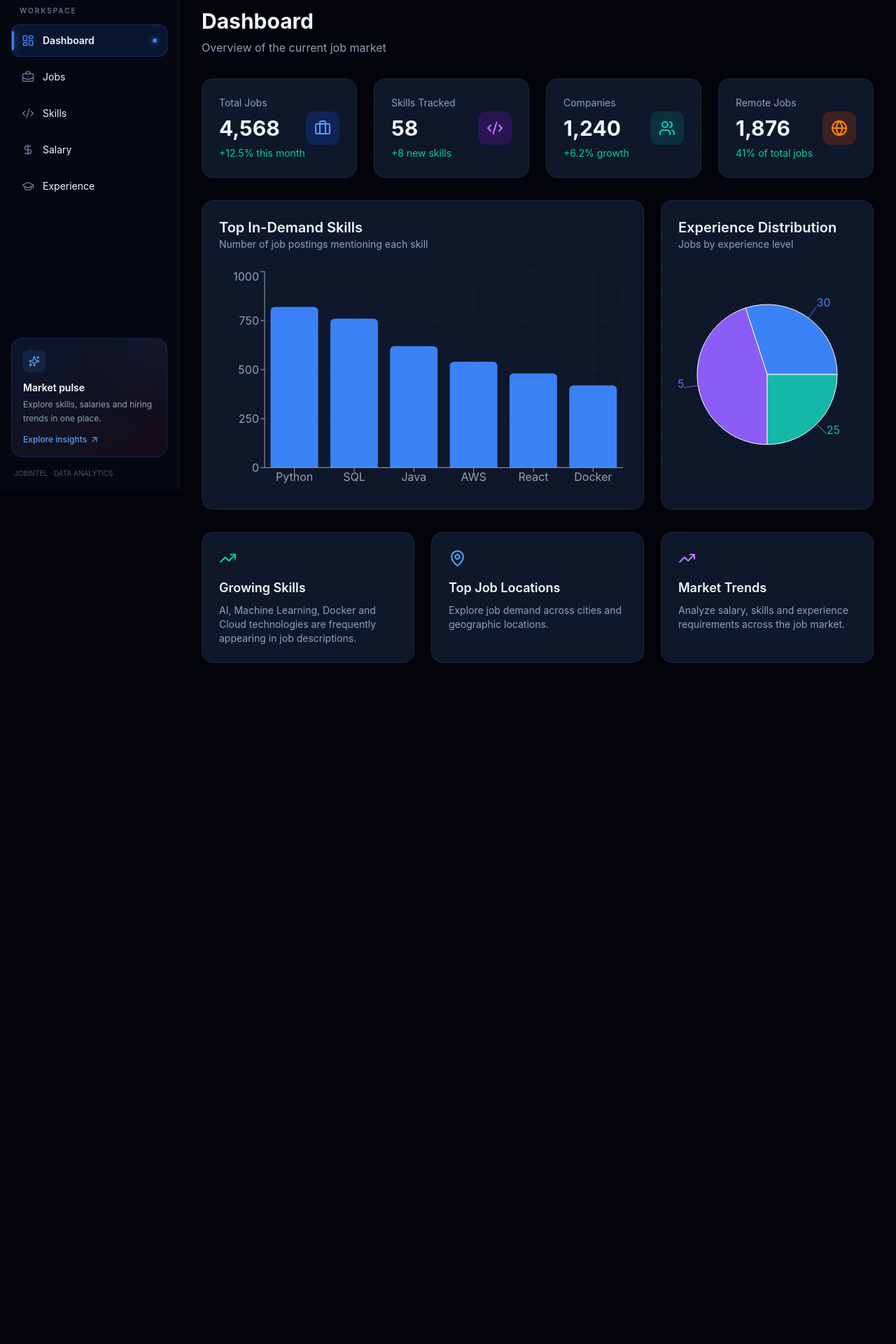
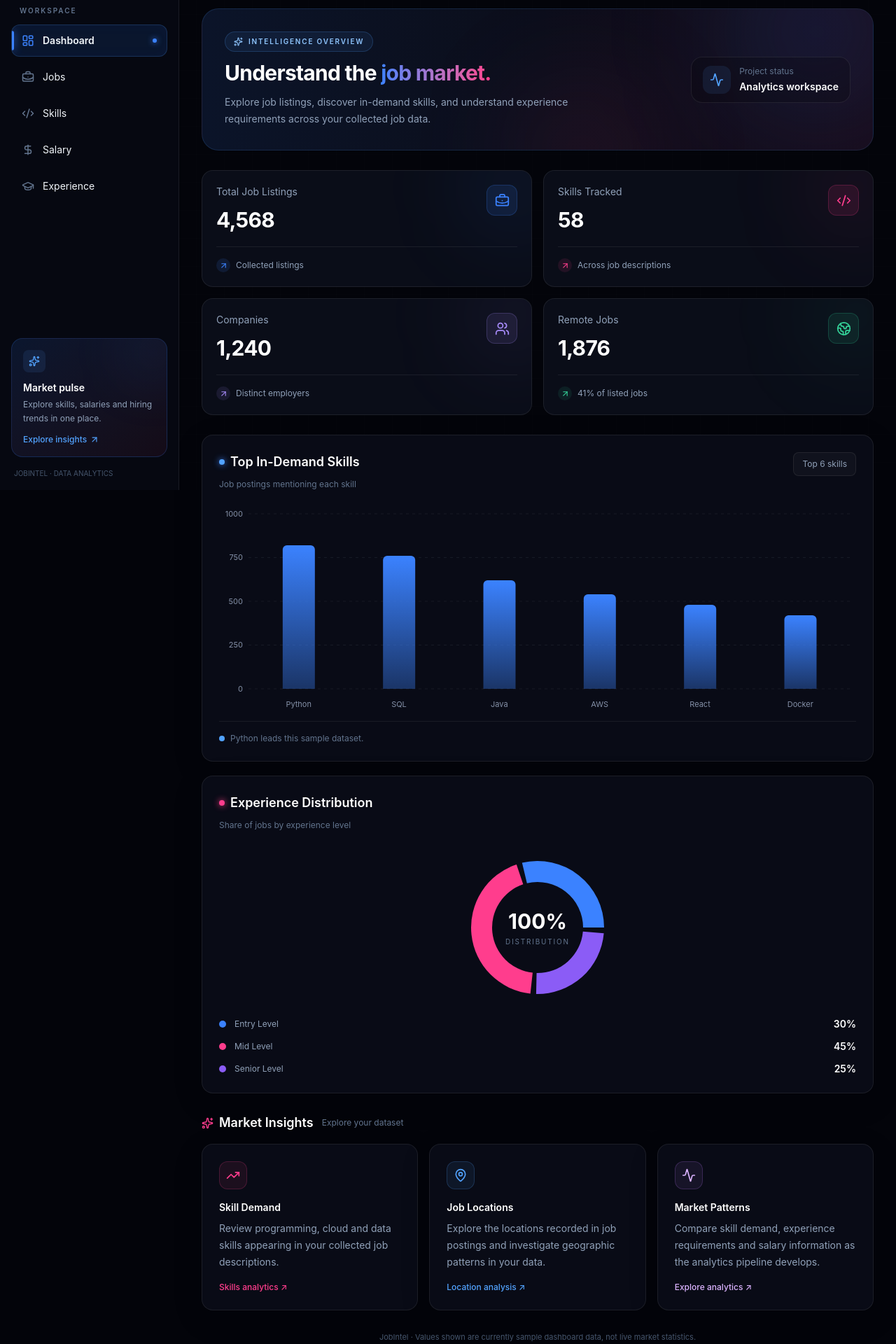
Before and after one commit to Aishwarya-112006/job-market-intelligence, a React app in the folder frontend/: page / in a window 1280 px wide. Shown: the part 100-2020 px from the top of the page at 70% size. Before the commit the page ends 1079 px from the top, so only its background shows below. Built offline with nearby package versions, Linux system fonts and the light colour scheme; the HTML template or start-up script is replaced by a standard one.

Commit message:
Redesign dashboard with neon analytics UI

```diff
--- a/frontend/src/pages/Dashboard.jsx
+++ b/frontend/src/pages/Dashboard.jsx
@@ -1,10 +1,14 @@
+
 import {
-  Briefcase,
+  BriefcaseBusiness,
   Users,
   Code2,
-  Globe,
+  Globe2,
   TrendingUp,
   MapPin,
+  ArrowUpRight,
+  Sparkles,
+  Activity,
 } from "lucide-react";
 
 import {
@@ -35,319 +39,350 @@ const experienceData = [
   { name: "Senior Level", value: 25 },
 ];
 
-const COLORS = ["#3b82f6", "#8b5cf6", "#14b8a6"];
+const COLORS = ["#3b82ff", "#ff3d8d", "#8b5cf6"];
+
+const stats = [
+  {
+    label: "Total Job Listings",
+    value: "4,568",
+    change: "Collected listings",
+    icon: BriefcaseBusiness,
+    accent: "#3b82ff",
+    glow: "rgba(59,130,255,0.12)",
+  },
+  {
+    label: "Skills Tracked",
+    value: "58",
+    change: "Across job descriptions",
+    icon: Code2,
+    accent: "#ff3d8d",
+    glow: "rgba(255,61,141,0.10)",
+  },
+  {
+    label: "Companies",
+    value: "1,240",
+    change: "Distinct employers",
+    icon: Users,
+    accent: "#a78bfa",
+    glow: "rgba(167,139,250,0.10)",
+  },
+  {
+    label: "Remote Jobs",
+    value: "1,876",
+    change: "41% of listed jobs",
+    icon: Globe2,
+    accent: "#34d399",
+    glow: "rgba(52,211,153,0.09)",
+  },
+];
+
+const panelClass =
+  "rounded-2xl border border-white/[0.08] bg-[#0a0d18]/90 p-5 shadow-[0_12px_45px_rgba(0,0,0,0.12)] sm:p-6";
+
+const tooltipStyle = {
+  backgroundColor: "#0b1020",
+  border: "1px solid rgba(59,130,255,0.3)",
+  borderRadius: "12px",
+  color: "#f4f7ff",
+};
 
 function Dashboard() {
   return (
-    <div className="space-y-8">
+    <div className="space-y-7">
+      {/* Dashboard heading */}
+      <section className="relative overflow-hidden rounded-3xl border border-blue-400/15 bg-gradient-to-r from-[#0b1429] via-[#0b0e1b] to-[#180b19] p-6 sm:p-8">
+        <div className="pointer-events-none absolute -right-12 -top-24 h-64 w-64 rounded-full bg-blue-500/15 blur-[90px]" />
+        <div className="pointer-events-none absolute -bottom-24 right-1/3 h-48 w-48 rounded-full bg-[#ff3d8d]/10 blur-[80px]" />
 
-      {/* Page Header */}
+        <div className="relative flex flex-col justify-between gap-6 sm:flex-row sm:items-center">
           <div>
-        <h1 className="text-3xl font-bold">
-          Dashboard
+            <div className="mb-3 inline-flex items-center gap-2 rounded-full border border-blue-400/20 bg-blue-400/[0.08] px-3 py-1.5 text-[10px] font-semibold uppercase tracking-[0.18em] text-blue-300">
+              <Sparkles size={13} />
+              Intelligence overview
+            </div>
+
+            <h1 className="text-2xl font-bold tracking-tight text-white sm:text-3xl">
+              Understand the{" "}
+              <span className="bg-gradient-to-r from-[#3b82ff] to-[#ff3d8d] bg-clip-text text-transparent">
+                job market.
+              </span>
             </h1>
 
-        <p className="mt-2 text-slate-400">
-          Overview of the current job market
+            <p className="mt-3 max-w-xl text-sm leading-6 text-slate-400">
+              Explore job listings, discover in-demand skills, and understand
+              experience requirements across your collected job data.
             </p>
           </div>
 
+          <div className="flex shrink-0 items-center gap-3 rounded-2xl border border-white/[0.08] bg-black/20 px-4 py-3">
+            <div className="flex h-10 w-10 items-center justify-center rounded-xl bg-blue-400/10 text-blue-400">
+              <Activity size={20} />
+            </div>
+            <div>
+              <p className="text-xs text-slate-500">Project status</p>
+              <p className="mt-1 text-sm font-semibold text-white">
+                Analytics workspace
+              </p>
+            </div>
+          </div>
+        </div>
+      </section>
 
-      {/* KPI Cards */}
-      <div className="grid grid-cols-1 gap-6 md:grid-cols-2 xl:grid-cols-4">
+      {/* KPI cards */}
+      <section className="grid grid-cols-1 gap-4 sm:grid-cols-2 2xl:grid-cols-4">
+        {stats.map((stat) => {
+          const Icon = stat.icon;
 
-        {/* Total Jobs */}
-        <div className="rounded-2xl border border-slate-800 bg-slate-900 p-6">
+          return (
+            <article
+              key={stat.label}
+              className="group relative overflow-hidden rounded-2xl border border-white/[0.08] bg-[#0a0d18] p-5 transition duration-300 hover:-translate-y-1 hover:border-white/[0.16]"
+            >
+              <div
+                className="pointer-events-none absolute -right-10 -top-10 h-32 w-32 rounded-full blur-3xl transition-opacity group-hover:opacity-100"
+                style={{ backgroundColor: stat.glow }}
+              />
 
-          <div className="flex items-center justify-between">
+              <div className="relative flex items-start justify-between gap-3">
+                <div>
+                  <p className="text-sm text-slate-400">{stat.label}</p>
+                  <h2 className="mt-3 text-3xl font-bold tracking-tight text-white">
+                    {stat.value}
+                  </h2>
+                </div>
 
+                <div
+                  className="flex h-11 w-11 items-center justify-center rounded-xl border"
+                  style={{
+                    color: stat.accent,
+                    backgroundColor: stat.glow,
+                    borderColor: `${stat.accent}35`,
+                  }}
+                >
+                  <Icon size={21} />
+                </div>
+              </div>
+
+              <div className="relative mt-5 flex items-center gap-2 border-t border-white/[0.07] pt-4">
+                <span
+                  className="flex h-5 w-5 items-center justify-center rounded-full"
+                  style={{
+                    backgroundColor: stat.glow,
+                    color: stat.accent,
+                  }}
+                >
+                  <ArrowUpRight size={13} />
+                </span>
+                <span className="text-xs text-slate-400">{stat.change}</span>
+              </div>
+            </article>
+          );
+        })}
+      </section>
+
+      {/* Charts */}
+      <section className="grid grid-cols-1 gap-5 2xl:grid-cols-5">
+        <article className={`${panelClass} 2xl:col-span-3`}>
+          <div className="mb-6 flex flex-wrap items-start justify-between gap-3">
             <div>
-              <p className="text-sm text-slate-400">
-                Total Jobs
-              </p>
-
-              <h2 className="mt-2 text-3xl font-bold">
-                4,568
+              <div className="flex items-center gap-2">
+                <span className="h-2 w-2 rounded-full bg-blue-400 shadow-[0_0_10px_#3b82ff]" />
+                <h2 className="text-base font-semibold text-white sm:text-lg">
+                  Top In-Demand Skills
                 </h2>
-
-              <p className="mt-2 text-sm text-emerald-400">
-                +12.5% this month
+              </div>
+              <p className="mt-2 text-xs leading-5 text-slate-500">
+                Job postings mentioning each skill
               </p>
             </div>
 
-            <div className="rounded-xl bg-blue-600/20 p-3">
-              <Briefcase className="text-blue-400" size={24} />
+            <span className="rounded-lg border border-white/[0.08] bg-white/[0.03] px-3 py-2 text-xs text-slate-400">
+              Top 6 skills
+            </span>
           </div>
 
+          <div className="h-72">
+            <ResponsiveContainer width="100%" height="100%">
+              <BarChart
+                data={skillData}
+                margin={{ top: 8, right: 8, left: -18, bottom: 0 }}
+              >
+                <defs>
+                  <linearGradient id="skillGradient" x1="0" y1="0" x2="0" y2="1">
+                    <stop offset="0%" stopColor="#3b82ff" stopOpacity={1} />
+                    <stop offset="100%" stopColor="#3b82ff" stopOpacity={0.35} />
+                  </linearGradient>
+                </defs>
+
+                <CartesianGrid
+                  stroke="rgba(148,163,184,0.10)"
+                  strokeDasharray="4 5"
+                  vertical={false}
+                />
+                <XAxis
+                  dataKey="skill"
+                  axisLine={false}
+                  tickLine={false}
+                  tick={{ fill: "#8490a8", fontSize: 11 }}
+                  dy={10}
+                />
+                <YAxis
+                  axisLine={false}
+                  tickLine={false}
+                  tick={{ fill: "#8490a8", fontSize: 11 }}
+                />
+                <Tooltip
+                  contentStyle={tooltipStyle}
+                  cursor={{ fill: "rgba(59,130,255,0.06)" }}
+                />
+                <Bar
+                  dataKey="jobs"
+                  name="Job postings"
+                  fill="url(#skillGradient)"
+                  radius={[6, 6, 0, 0]}
+                  maxBarSize={46}
+                />
+              </BarChart>
+            </ResponsiveContainer>
           </div>
 
+          <div className="mt-4 flex items-center gap-2 border-t border-white/[0.07] pt-4 text-xs text-slate-500">
+            <span className="h-2 w-2 rounded-full bg-blue-400" />
+            Python leads this sample dataset.
           </div>
+        </article>
 
-
-        {/* Skills */}
-        <div className="rounded-2xl border border-slate-800 bg-slate-900 p-6">
-
-          <div className="flex items-center justify-between">
-
-            <div>
-              <p className="text-sm text-slate-400">
-                Skills Tracked
-              </p>
-
-              <h2 className="mt-2 text-3xl font-bold">
-                58
+        <article className={`${panelClass} 2xl:col-span-2`}>
+          <div className="mb-2">
+            <div className="flex items-center gap-2">
+              <span className="h-2 w-2 rounded-full bg-[#ff3d8d] shadow-[0_0_10px_#ff3d8d]" />
+              <h2 className="text-base font-semibold text-white sm:text-lg">
+                Experience Distribution
               </h2>
-
-              <p className="mt-2 text-sm text-emerald-400">
-                +8 new skills
+            </div>
+            <p className="mt-2 text-xs leading-5 text-slate-500">
+              Share of jobs by experience level
             </p>
           </div>
 
-            <div className="rounded-xl bg-purple-600/20 p-3">
-              <Code2 className="text-purple-400" size={24} />
-            </div>
-
-          </div>
-
-        </div>
-
-
-        {/* Companies */}
-        <div className="rounded-2xl border border-slate-800 bg-slate-900 p-6">
-
-          <div className="flex items-center justify-between">
-
-            <div>
-              <p className="text-sm text-slate-400">
-                Companies
-              </p>
-
-              <h2 className="mt-2 text-3xl font-bold">
-                1,240
-              </h2>
-
-              <p className="mt-2 text-sm text-emerald-400">
-                +6.2% growth
-              </p>
-            </div>
-
-            <div className="rounded-xl bg-teal-600/20 p-3">
-              <Users className="text-teal-400" size={24} />
-            </div>
-
-          </div>
-
-        </div>
-
-
-        {/* Remote Jobs */}
-        <div className="rounded-2xl border border-slate-800 bg-slate-900 p-6">
-
-          <div className="flex items-center justify-between">
-
-            <div>
-              <p className="text-sm text-slate-400">
-                Remote Jobs
-              </p>
-
-              <h2 className="mt-2 text-3xl font-bold">
-                1,876
-              </h2>
-
-              <p className="mt-2 text-sm text-emerald-400">
-                41% of total jobs
-              </p>
-            </div>
-
-            <div className="rounded-xl bg-orange-600/20 p-3">
-              <Globe className="text-orange-400" size={24} />
-            </div>
-
-          </div>
-
-        </div>
-
-      </div>
-
-
-      {/* Charts */}
-      <div className="grid grid-cols-1 gap-6 xl:grid-cols-3">
-
-        {/* Skills Chart */}
-        <div className="rounded-2xl border border-slate-800 bg-slate-900 p-6 xl:col-span-2">
-
-          <div className="mb-6">
-
-            <h2 className="text-xl font-semibold">
-              Top In-Demand Skills
-            </h2>
-
-            <p className="text-sm text-slate-400">
-              Number of job postings mentioning each skill
-            </p>
-
-          </div>
-
-          <div className="h-80">
-
+          <div className="relative h-64">
             <ResponsiveContainer width="100%" height="100%">
-
-              <BarChart data={skillData}>
-
-                <CartesianGrid
-                  strokeDasharray="3 3"
-                  stroke="#1e293b"
-                />
-
-                <XAxis
-                  dataKey="skill"
-                  stroke="#94a3b8"
-                />
-
-                <YAxis
-                  stroke="#94a3b8"
-                />
-
-                <Tooltip
-                  contentStyle={{
-                    backgroundColor: "#0f172a",
-                    border: "1px solid #334155",
-                    borderRadius: "8px",
-                    color: "#fff",
-                  }}
-                />
-
-                <Bar
-                  dataKey="jobs"
-                  fill="#3b82f6"
-                  radius={[6, 6, 0, 0]}
-                />
-
-              </BarChart>
-
-            </ResponsiveContainer>
-
-          </div>
-
-        </div>
-
-
-        {/* Experience Chart */}
-        <div className="rounded-2xl border border-slate-800 bg-slate-900 p-6">
-
-          <div className="mb-4">
-
-            <h2 className="text-xl font-semibold">
-              Experience Distribution
-            </h2>
-
-            <p className="text-sm text-slate-400">
-              Jobs by experience level
-            </p>
-
-          </div>
-
-          <div className="h-80">
-
-            <ResponsiveContainer width="100%" height="100%">
-
               <PieChart>
-
                 <Pie
                   data={experienceData}
                   cx="50%"
                   cy="50%"
-                  outerRadius={100}
+                  innerRadius={65}
+                  outerRadius={95}
+                  paddingAngle={5}
                   dataKey="value"
-                  label
+                  stroke="none"
                 >
-
-                  {experienceData.map(
-                    (entry, index) => (
+                  {experienceData.map((entry, index) => (
                     <Cell
-                        key={`cell-${index}`}
+                      key={entry.name}
                       fill={COLORS[index]}
                     />
-                    )
-                  )}
-
+                  ))}
                 </Pie>
-
-                <Tooltip />
-
+                <Tooltip
+                  contentStyle={tooltipStyle}
+                  formatter={(value) => [`${value}%`, "Share"]}
+                />
               </PieChart>
-
             </ResponsiveContainer>
 
+            <div className="pointer-events-none absolute inset-0 flex flex-col items-center justify-center">
+              <span className="text-3xl font-bold text-white">100%</span>
+              <span className="mt-1 text-[10px] uppercase tracking-[0.18em] text-slate-500">
+                Distribution
+              </span>
+            </div>
           </div>
 
+          <div className="space-y-3">
+            {experienceData.map((item, index) => (
+              <div key={item.name} className="flex items-center gap-3">
+                <span
+                  className="h-2.5 w-2.5 shrink-0 rounded-full"
+                  style={{ backgroundColor: COLORS[index] }}
+                />
+                <span className="flex-1 text-xs text-slate-400">
+                  {item.name}
+                </span>
+                <span className="text-sm font-semibold text-white">
+                  {item.value}%
+                </span>
+              </div>
+            ))}
+          </div>
+        </article>
+      </section>
+
+      {/* Market insight cards */}
+      <section>
+        <div className="mb-4 flex items-center gap-2">
+          <Sparkles size={17} className="text-[#ff3d8d]" />
+          <h2 className="text-lg font-semibold text-white">Market Insights</h2>
+          <span className="ml-1 text-xs text-slate-500">
+            Explore your dataset
+          </span>
         </div>
 
+        <div className="grid grid-cols-1 gap-4 lg:grid-cols-3">
+          <article className={`${panelClass} group transition hover:border-[#ff3d8d]/25`}>
+            <div className="flex h-10 w-10 items-center justify-center rounded-xl border border-[#ff3d8d]/20 bg-[#ff3d8d]/[0.08] text-[#ff3d8d]">
+              <TrendingUp size={20} />
             </div>
+            <h3 className="mt-4 text-sm font-semibold text-white">
+              Skill Demand
+            </h3>
+            <p className="mt-2 text-sm leading-6 text-slate-400">
+              Review programming, cloud and data skills appearing in your
+              collected job descriptions.
+            </p>
+            <p className="mt-4 text-xs font-medium text-[#ff3d8d]">
+              Skills analytics <span aria-hidden="true">↗</span>
+            </p>
+          </article>
 
+          <article className={`${panelClass} group transition hover:border-blue-400/25`}>
+            <div className="flex h-10 w-10 items-center justify-center rounded-xl border border-blue-400/20 bg-blue-400/[0.08] text-blue-400">
+              <MapPin size={20} />
+            </div>
+            <h3 className="mt-4 text-sm font-semibold text-white">
+              Job Locations
+            </h3>
+            <p className="mt-2 text-sm leading-6 text-slate-400">
+              Explore the locations recorded in job postings and investigate
+              geographic patterns in your data.
+            </p>
+            <p className="mt-4 text-xs font-medium text-blue-400">
+              Location analysis <span aria-hidden="true">↗</span>
+            </p>
+          </article>
 
-      {/* Market Insights */}
-      <div className="grid grid-cols-1 gap-6 md:grid-cols-3">
+          <article className={`${panelClass} group transition hover:border-purple-400/25`}>
+            <div className="flex h-10 w-10 items-center justify-center rounded-xl border border-purple-400/20 bg-purple-400/[0.08] text-purple-300">
+              <Activity size={20} />
+            </div>
+            <h3 className="mt-4 text-sm font-semibold text-white">
+              Market Patterns
+            </h3>
+            <p className="mt-2 text-sm leading-6 text-slate-400">
+              Compare skill demand, experience requirements and salary
+              information as the analytics pipeline develops.
+            </p>
+            <p className="mt-4 text-xs font-medium text-purple-300">
+              Explore analytics <span aria-hidden="true">↗</span>
+            </p>
+          </article>
+        </div>
+      </section>
 
-        <div className="rounded-2xl border border-slate-800 bg-slate-900 p-6">
-
-          <TrendingUp
-            className="text-emerald-400"
-            size={25}
-          />
-
-          <h3 className="mt-4 text-lg font-semibold">
-            Growing Skills
-          </h3>
-
-          <p className="mt-2 text-sm text-slate-400">
-            AI, Machine Learning, Docker and Cloud
-            technologies are frequently appearing in
-            job descriptions.
+      <p className="text-center text-[11px] leading-5 text-slate-600">
+        JobIntel · Values shown are currently sample dashboard data, not live market statistics.
       </p>
-
-        </div>
-
-
-        <div className="rounded-2xl border border-slate-800 bg-slate-900 p-6">
-
-          <MapPin
-            className="text-blue-400"
-            size={25}
-          />
-
-          <h3 className="mt-4 text-lg font-semibold">
-            Top Job Locations
-          </h3>
-
-          <p className="mt-2 text-sm text-slate-400">
-            Explore job demand across cities and
-            geographic locations.
-          </p>
-
-        </div>
-
-
-        <div className="rounded-2xl border border-slate-800 bg-slate-900 p-6">
-
-          <TrendingUp
-            className="text-purple-400"
-            size={25}
-          />
-
-          <h3 className="mt-4 text-lg font-semibold">
-            Market Trends
-          </h3>
-
-          <p className="mt-2 text-sm text-slate-400">
-            Analyze salary, skills and experience
-            requirements across the job market.
-          </p>
-
-        </div>
-
-      </div>
-
     </div>
   );
 }
```
Lines whose indentation alone changed are shown as unchanged.
